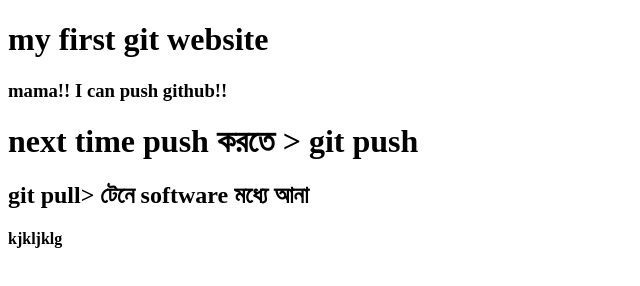
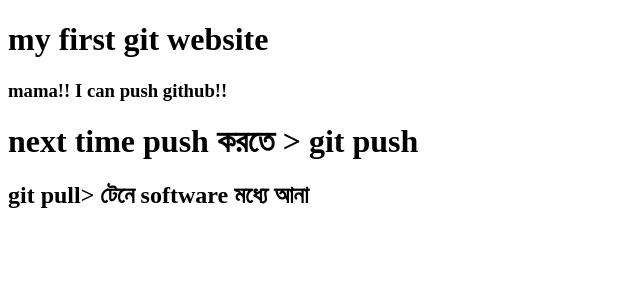
Before and after one commit to anikkumarnath/test1, a plain HTML site: page index.html in a window 1280 px wide. Shown: the full height of the page, 0-640 px from the left. Drawn offline with Linux system fonts and the light colour scheme.

Commit message:
next change

```diff
--- a/index.html
+++ b/index.html
@@ -11,6 +11,5 @@
     <h3>mama!! I can push github!!</h3>
     <h1>next time push করতে > git push</h1>
     <h2>git pull> টেনে software মধ্যে আনা</h2>
-    <h4>kjkljklg</h4>
 </body>
 </html>
```
